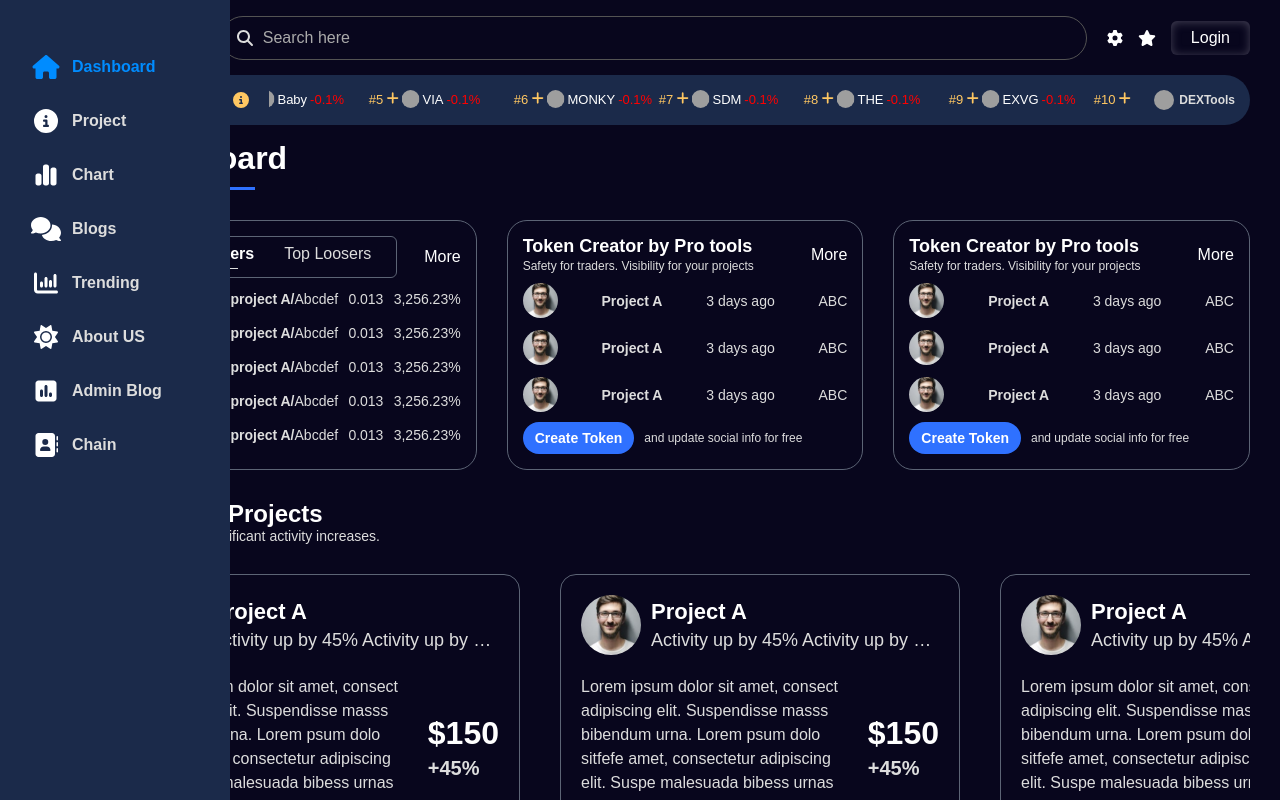
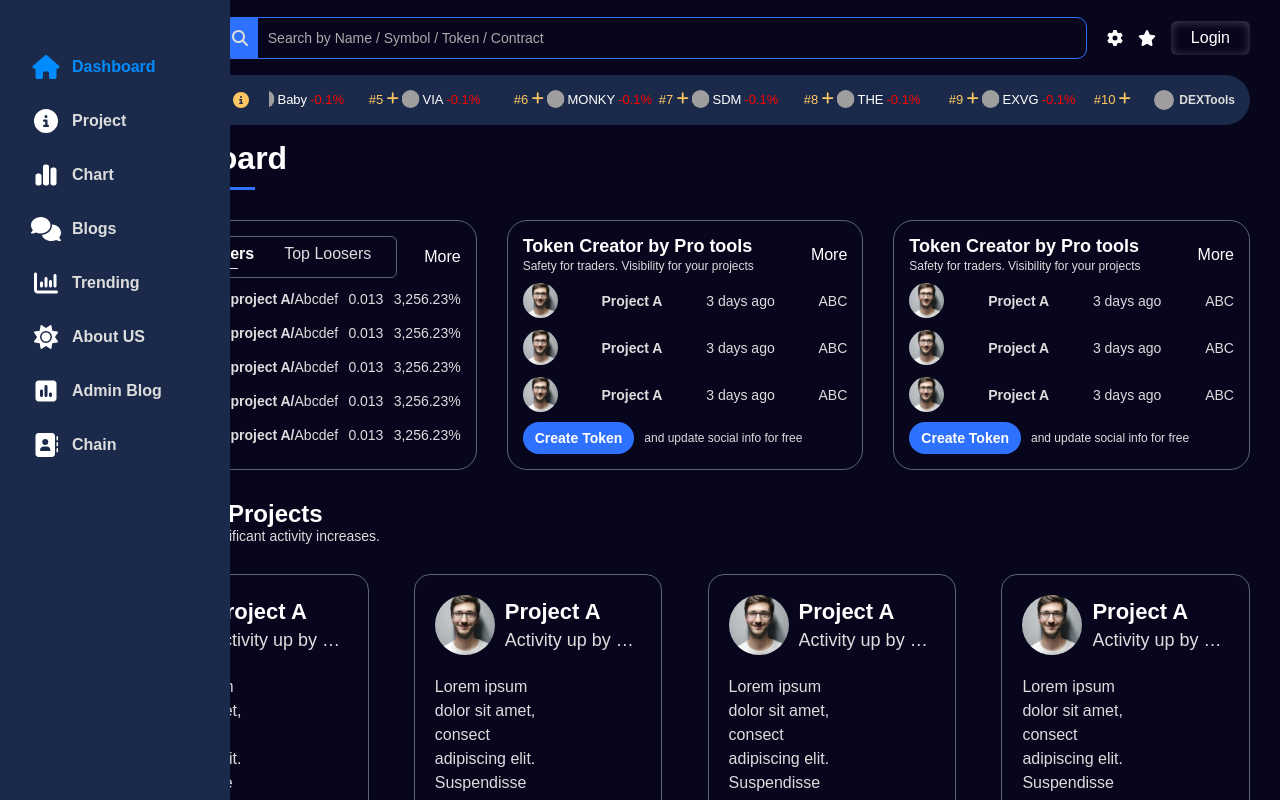
Before and after one commit to juancarlos0330/paw-trading-FE, a React (Create React App) app: page / in a window 1280 px wide. Built offline with nearby package versions, Linux system fonts and the light colour scheme; grey boxes are pictures that could not be loaded.

Commit message:
- Update the trending project page

```diff
--- a/src/components/dashboard/TrendingProject.js
+++ b/src/components/dashboard/TrendingProject.js
@@ -34,9 +34,14 @@ const TrendingProject = () => {
         </span>
       </div>
       <div className="trending-project-view">
-        <Swiper pagination slidesPerView={1} className="project-swiper">
+        {/* <Swiper pagination slidesPerView={1} className="project-swiper">
           {data.map((item, index) => (
             <SwiperSlide key={index}>
+
+            </SwiperSlide>
+          ))}
+        </Swiper> */}
+
         <a href="/blogs/detail" className="trending-project-swiper-item">
           <div className="trending-project-swiper-profile">
             <img
@@ -53,10 +58,10 @@ const TrendingProject = () => {
           </div>
           <div className="trending-project-swiper-content">
             <p className="trending-project-swiper-content-desc">
-                    Lorem ipsum dolor sit amet, consect adipiscing elit.
-                    Suspendisse masss bibendum urna. Lorem psum dolo sitfefe
-                    amet, consectetur adipiscing elit. Suspe malesuada bibess
-                    urnas urna bibendu urna bibendu urna bibee.
+              Lorem ipsum dolor sit amet, consect adipiscing elit. Suspendisse
+              masss bibendum urna. Lorem psum dolo sitfefe amet, consectetur
+              adipiscing elit. Suspe malesuada bibess urnas urna bibendu urna
+              bibendu urna bibee.
             </p>
             <div className="trending-project-swiper-content-desc-view">
               <p className="trending-project-swiper-content-desc-view-title">
@@ -67,15 +72,100 @@ const TrendingProject = () => {
               </p>
             </div>
           </div>
+        </a>
+        <a href="/blogs/detail" className="trending-project-swiper-item">
+          <div className="trending-project-swiper-profile">
             <img
-                  src={ProjectImg}
-                  alt="project"
-                  className="trending-project-swiper-project-img"
+              src={AvatarImg}
+              alt=""
+              className="trending-project-swiper-profile-img"
             />
+            <div className="trending-project-swiper-profile-view">
+              <p className="project-name">Project A</p>
+              <p className="project-description">
+                Activity up by 45% Activity up by 45% Activity up by 45%
+              </p>
+            </div>
+          </div>
+          <div className="trending-project-swiper-content">
+            <p className="trending-project-swiper-content-desc">
+              Lorem ipsum dolor sit amet, consect adipiscing elit. Suspendisse
+              masss bibendum urna. Lorem psum dolo sitfefe amet, consectetur
+              adipiscing elit. Suspe malesuada bibess urnas urna bibendu urna
+              bibendu urna bibee.
+            </p>
+            <div className="trending-project-swiper-content-desc-view">
+              <p className="trending-project-swiper-content-desc-view-title">
+                $150
+              </p>
+              <p className="trending-project-swiper-content-desc-view-value">
+                +45%
+              </p>
+            </div>
+          </div>
         </a>
-            </SwiperSlide>
-          ))}
-        </Swiper>
+        <a href="/blogs/detail" className="trending-project-swiper-item">
+          <div className="trending-project-swiper-profile">
+            <img
+              src={AvatarImg}
+              alt=""
+              className="trending-project-swiper-profile-img"
+            />
+            <div className="trending-project-swiper-profile-view">
+              <p className="project-name">Project A</p>
+              <p className="project-description">
+                Activity up by 45% Activity up by 45% Activity up by 45%
+              </p>
+            </div>
+          </div>
+          <div className="trending-project-swiper-content">
+            <p className="trending-project-swiper-content-desc">
+              Lorem ipsum dolor sit amet, consect adipiscing elit. Suspendisse
+              masss bibendum urna. Lorem psum dolo sitfefe amet, consectetur
+              adipiscing elit. Suspe malesuada bibess urnas urna bibendu urna
+              bibendu urna bibee.
+            </p>
+            <div className="trending-project-swiper-content-desc-view">
+              <p className="trending-project-swiper-content-desc-view-title">
+                $150
+              </p>
+              <p className="trending-project-swiper-content-desc-view-value">
+                +45%
+              </p>
+            </div>
+          </div>
+        </a>
+        <a href="/blogs/detail" className="trending-project-swiper-item">
+          <div className="trending-project-swiper-profile">
+            <img
+              src={AvatarImg}
+              alt=""
+              className="trending-project-swiper-profile-img"
+            />
+            <div className="trending-project-swiper-profile-view">
+              <p className="project-name">Project A</p>
+              <p className="project-description">
+                Activity up by 45% Activity up by 45% Activity up by 45%
+              </p>
+            </div>
+          </div>
+          <div className="trending-project-swiper-content">
+            <p className="trending-project-swiper-content-desc">
+              Lorem ipsum dolor sit amet, consect adipiscing elit. Suspendisse
+              masss bibendum urna. Lorem psum dolo sitfefe amet, consectetur
+              adipiscing elit. Suspe malesuada bibess urnas urna bibendu urna
+              bibendu urna bibee.
+            </p>
+            <div className="trending-project-swiper-content-desc-view">
+              <p className="trending-project-swiper-content-desc-view-title">
+                $150
+              </p>
+              <p className="trending-project-swiper-content-desc-view-value">
+                +45%
+              </p>
+            </div>
+          </div>
+        </a>
       </div>
     </div>
   );
--- a/src/components/dashboard/TrendingProject.scss
+++ b/src/components/dashboard/TrendingProject.scss
@@ -27,6 +27,11 @@
   .trending-project-view {
     width: 100%;
     display: flex;
+    flex-direction: row;
+    flex-wrap: wrap;
+    justify-content: space-between;
+    align-items: flex-start;
+    gap: 20px;
 
     .project-swiper {
       width: 100%;
@@ -49,9 +54,11 @@
         &:last-child {
           margin-right: 0;
         }
+      }
+    }
 
     .trending-project-swiper-item {
-          width: 100%;
+      width: 22%;
       display: flex;
       text-decoration: none;
       flex-direction: column;
@@ -59,6 +66,14 @@
       border: 1px solid var(--admin-call-background-color);
       border-radius: 16px;
       gap: 20px;
+
+      @media (max-width: 1100px) {
+        width: 48%;
+      }
+
+      @media (max-width: 768px) {
+        width: 100%;
+      }
 
       .trending-project-swiper-profile {
         display: flex;
@@ -146,5 +161,3 @@
     }
   }
 }
-  }
-}
--- a/src/components/layout/Header.js
+++ b/src/components/layout/Header.js
@@ -21,8 +21,13 @@ const Header = ({ collapsed, setCollapsed }) => {
         </button>
       </div>
       <div className="search-header">
-        <FontAwesomeIcon icon={faMagnifyingGlass} />
-        <input type="text" placeholder="Search here" />
+        <div className="search-header-icon">
+          <FontAwesomeIcon icon={faMagnifyingGlass} />
+        </div>
+        <input
+          type="text"
+          placeholder="Search by Name / Symbol / Token / Contract"
+        />
       </div>
       <div className="manage-section">
         <div
--- a/src/components/layout/Header.scss
+++ b/src/components/layout/Header.scss
@@ -33,16 +33,25 @@
   .search-header {
     flex: 1;
     margin: 0 20px;
-    border: 1px solid var(--search-bar-border-color);
-    border-radius: 50px;
+    border: 1px solid var(--title-border-color);
+    border-radius: 10px;
     display: flex;
     flex-direction: row;
     justify-content: center;
-    align-items: center;
-    padding: 0 15px;
+    padding: 0 15px 0 0;
 
     @media (max-width: 991px) {
       margin-left: 0px;
+    }
+
+    .search-header-icon {
+      background-color: var(--title-border-color);
+      padding: 0 10px;
+      display: flex;
+      flex-direction: row;
+      justify-content: center;
+      align-items: center;
+      border-radius: 10px 0 0 10px;
     }
 
     input {
@@ -50,12 +59,13 @@
       padding: 12px 10px;
       border: none;
       outline: none;
-      font-size: 16px;
+      font-size: 14px;
       color: var(--title-color);
     }
 
     input::placeholder {
       color: var(--placeholder-color);
+      font-size: 14px;
     }
   }
 
```
Lines whose indentation alone changed are shown as unchanged.
